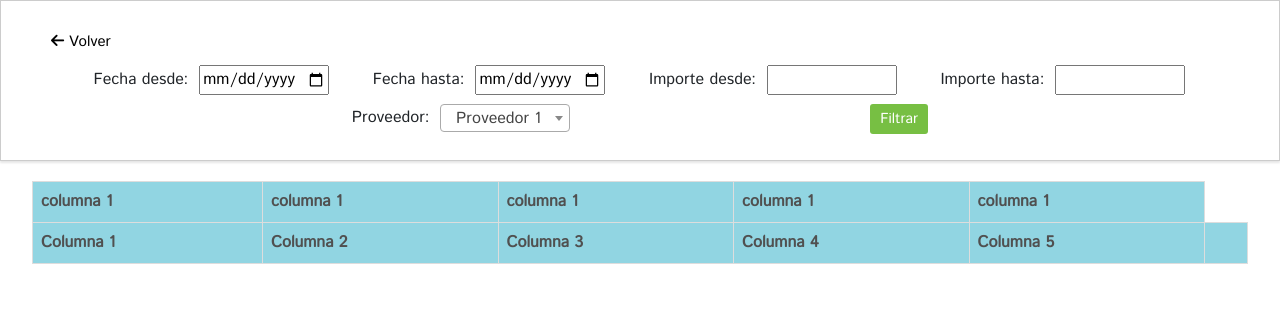
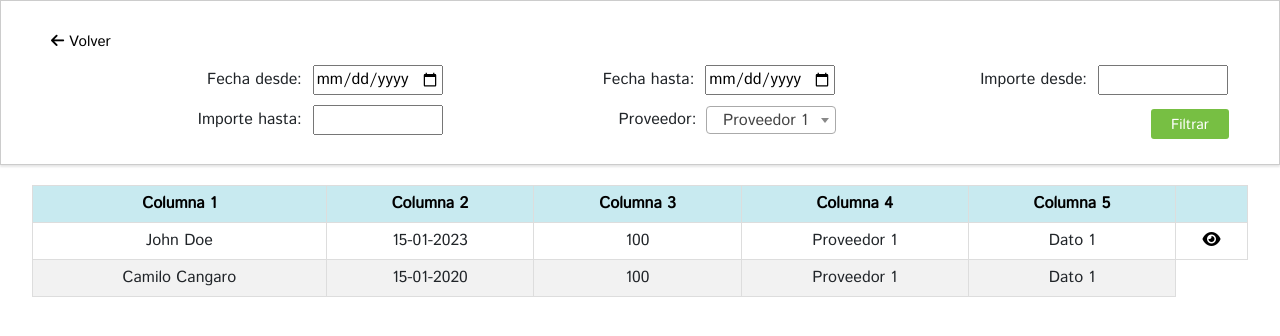
Before and after one commit to Ccangaro747/ordenes-pago-php, a PHP site: page / in a window 1280 px wide. Shown: the part 81-417 px from the top of the page. Run offline with PHP 8.4, Linux system fonts and the light colour scheme; some libraries are stand-ins or nearby versions.

Commit message:
modificado

```diff
--- /dev/null
+++ b/btn-volver.js
@@ -0,0 +1,22 @@
+document.addEventListener("DOMContentLoaded", function () {
+    // Obtén una referencia al botón
+    var btnVolver = document.getElementById("btn-volver");
+
+    // Variable para rastrear el estado del menú
+    var menuAbierto = false;
+
+    // Agrega un evento de clic al botón
+    btnVolver.addEventListener("click", function () {
+      // Obtén una referencia al contenedor del menú (por ejemplo, un elemento div)
+      var menu = document.getElementById("menu-desplegable");
+
+      // Si el menú está cerrado, ábrelo
+      if (!menuAbierto) {
+        menu.style.display = "block"; // Muestra el menú
+        menuAbierto = true; // Actualiza el estado del menú
+      } else { // Si el menú está abierto, ciérralo
+        menu.style.display = "none"; // Oculta el menú
+        menuAbierto = false; // Actualiza el estado del menú
+      }
+    });
+  });
--- a/css/style.css
+++ b/css/style.css
@@ -7,6 +7,12 @@
   --magenta: #ee5b99;
   --celeste: #91d5e2;
   --naranja: #f6921e;
+}
+
+#menu-desplegable {
+  display: none;
+  /* Oculta el menú inicialmente */
+  /* Agrega estilos adicionales según tus necesidades */
 }
 
 * {
@@ -26,10 +32,32 @@ body {
   width: 100%;
 }
 
+#contenedor-filtro {
+  padding: 20px 50px;
+  border: 1px solid #ccc;
+  box-shadow: 0 2px 2px rgba(0, 0, 0, 0.1);
+  width: 100%;
+  box-sizing: border-box;
+  display: flex;
+  flex-direction: column;
+}
+#contenedor-filtro .contenedor-button {
+  width: 90%;
+}
+#contenedor-filtro .contenedor-button button {
+  background-color: white;
+  margin: 5px 0;
+  padding: 5px 0;
+  font-size: 15px;
+  border: none;
+}
+
 #filterForm {
-  display: flex;
-  justify-content: space-evenly;
+  display: grid;
+  grid-template-columns: 1fr 1fr 1fr;
   flex-wrap: wrap;
+  align-items: center;
+  justify-items: end;
 }
 #filterForm label {
   height: 100%;
@@ -44,7 +72,7 @@ body {
   color: white;
   font-size: 14.5px;
   border: none;
-  padding: 0 10px;
+  padding: 5px 20px;
   height: 30px;
 }
 
@@ -58,12 +86,6 @@ body {
   padding: 1px; /* Ajusta el espacio interno según tus preferencias */
   width: 130px; /* Ajusta el ancho según tus preferencias */
   height: 30px; /* Ajusta la altura según tus preferencias */
-}
-
-.container-body {
-  display: flex;
-  flex-direction: column;
-  align-items: flex-start;
 }
 
 .tabla-responsiva {
@@ -83,38 +105,23 @@ body {
   background-color: #f2f2f2;
 }
 .tabla-responsiva table th {
-  background-color: var(--celeste);
-  color: #505050;
+  background-color: rgba(145, 213, 226, 0.5);
+  color: black;
 }
 .tabla-responsiva table th:nth-child(6) {
-  max-width: 20px;
+  min-width: 2px;
+}
+.tabla-responsiva table td button {
+  border: none;
+  background-color: transparent;
+  margin: 0;
+  padding: 0;
 }
 .tabla-responsiva table th,
 .tabla-responsiva table td {
   border: 1px solid #dddddd;
-  text-align: left;
-  padding: 8px;
-}
-
-/*Estilos del filtrar datos */
-.contenedor {
-  padding: 20px 50px;
-  border: 1px solid #ccc;
-  box-shadow: 0 2px 2px rgba(0, 0, 0, 0.1);
-  width: 100%;
-  box-sizing: border-box;
-  display: flex;
-  flex-direction: column;
-}
-.contenedor .contenedor-button {
-  width: 90%;
-}
-.contenedor .contenedor-button button {
-  background-color: white;
-  margin: 5px 0;
-  padding: 5px 0;
-  font-size: 15px;
-  border: none;
+  text-align: center;
+  padding: 6px;
 }
 
 @media screen and (max-width: 768px) {
@@ -160,10 +167,6 @@ body {
   .tabla-responsiva table {
     font-size: 12px;
   }
-  .tabla-responsiva table th,
-  .tabla-responsiva table td {
-    padding: 6px;
-  }
   .tabla-responsiva table th:nth-child(6) {
     min-width: 30px;
   }
--- a/index.html
+++ b/index.html
@@ -84,9 +84,9 @@
         </ul>
       </div>
     </nav>
-    <div class="contenedor">
+    <div id="contenedor-filtro">
       <div class="contenedor-button">
-        <button>
+        <button id="btn-volver">
           <i class="fa fa-arrow-left"></i>
           Volver
         </button>
@@ -125,15 +125,9 @@
     <div id="filteredData" class="container">
       <!-- Resultados del filtro -->
     </div>
-    <div class="container-body">
       <div class="tabla-responsiva">
         <table>
           <thead>
-            <th>columna 1</th>
-            <th>columna 1</th>
-            <th>columna 1</th>
-            <th>columna 1</th>
-            <th>columna 1</th>
             <tr>
               <th>Columna 1</th>
               <th>Columna 2</th>
@@ -145,12 +139,16 @@
           </thead>
           <tbody>
             <tr>
-              <th>Jhn Doe</th>
+              <td>John Doe</td>
               <td>15-01-2023</td>
               <td>100</td>
               <td>Proveedor 1</td>
               <td>Dato 1</td>
-              <td></td>
+              <td>
+                <button>
+                  <i class="fa-solid fa-eye"></i>
+                </button>
+              </td>
             </tr>
             <tr>
               <td>Camilo Cangaro</td>
@@ -168,7 +166,8 @@
     <!-- jQuery -->
     <script src="https://code.jquery.com/jquery-3.6.0.min.js"></script>
     <script src="https://stackpath.bootstrapcdn.com/bootstrap/4.5.2/js/bootstrap.min.js"></script>
-    <script src="app.js"></script>
+    <script src="btn-volver.js"></script>
+    <!-- <script src="app.js"></script> -->
     <script
       src="https://kit.fontawesome.com/0c5da2f650.js"
       crossorigin="anonymous"
--- a/sass/_variables.scss
+++ b/sass/_variables.scss
@@ -7,3 +7,9 @@
   --celeste: #91d5e2;
   --naranja: #f6921e;
 }
+
+#menu-desplegable {
+  display: none;
+  /* Oculta el menú inicialmente */
+  /* Agrega estilos adicionales según tus necesidades */
+}
--- a/sass/style.scss
+++ b/sass/style.scss
@@ -19,85 +19,9 @@ body {
   }
 }
 
-#filterForm {
-  display: flex;
-  justify-content: space-evenly;
-  flex-wrap: wrap;
+//
 
-  label {
-    height: 100%;
-    display: flex;
-    align-items: center;
-    text-align: center;
-    gap: 10px;
-  }
-
-  button {
-    background-color: var(--verde-oscuro);
-    border-radius: 3px;
-    color: white;
-    font-size: 14.5px;
-    border: none;
-    padding: 0 10px;
-    height: 30px;
-  }
-}
-
-/* Estilo para reducir los márgenes de los campos de importe */
-#startDate,
-#endDate,
-#amountFrom,
-#amountTo,
-#provider {
-  margin: 1px; /* Ajusta los márgenes según tus preferencias */
-  padding: 1px; /* Ajusta el espacio interno según tus preferencias */
-  width: 130px; /* Ajusta el ancho según tus preferencias */
-  height: 30px; /* Ajusta la altura según tus preferencias */
-}
-
-.container-body {
-  display: flex;
-  flex-direction: column;
-  align-items: flex-start;
-}
-
-.tabla-responsiva {
-  width: 100%;
-  display: flex;
-  justify-content: center;
-  padding-top: 20px;
-  position: inherit;
-  bottom: 30px;
-  overflow-x: auto;
-
-  table {
-    width: 95%;
-    border-collapse: collapse;
-
-    tr:nth-child(even) {
-      background-color: #f2f2f2;
-    }
-
-    th {
-      background-color: var(--celeste);
-      color: #505050;
-    }
-
-    th:nth-child(6) {
-      max-width: 20px;
-    }
-
-    th,
-    td {
-      border: 1px solid #dddddd;
-      text-align: left;
-      padding: 8px;
-    }
-  }
-}
-
-/*Estilos del filtrar datos */
-.contenedor {
+#contenedor-filtro {
   padding: 20px 50px;
   border: 1px solid #ccc;
   box-shadow: 0 2px 2px rgba(0, 0, 0, 0.1);
@@ -118,6 +42,94 @@ body {
     }
   }
 }
+
+#filterForm {
+  display: grid;
+  grid-template-columns: 1fr 1fr 1fr;
+  flex-wrap: wrap;
+  align-items: center;
+  justify-items: end;
+
+  label {
+    height: 100%;
+    display: flex;
+    align-items: center;
+    text-align: center;
+    gap: 10px;
+  }
+
+  button {
+    background-color: var(--verde-oscuro);
+    border-radius: 3px;
+    color: white;
+    font-size: 14.5px;
+    border: none;
+    padding: 5px 20px;
+    height: 30px;
+
+  }
+}
+
+/* Estilo para reducir los márgenes de los campos de importe */
+#startDate,
+#endDate,
+#amountFrom,
+#amountTo,
+#provider {
+  margin: 1px; /* Ajusta los márgenes según tus preferencias */
+  padding: 1px; /* Ajusta el espacio interno según tus preferencias */
+  width: 130px; /* Ajusta el ancho según tus preferencias */
+  height: 30px; /* Ajusta la altura según tus preferencias */
+}
+
+//
+
+.tabla-responsiva {
+  width: 100%;
+  display: flex;
+  justify-content: center;
+  padding-top: 20px;
+  position: inherit;
+  bottom: 30px;
+  overflow-x: auto;
+
+  table {
+    width: 95%;
+    border-collapse: collapse;
+
+    tr:nth-child(even) {
+      background-color: #f2f2f2;
+    }
+
+    th {
+      background-color: rgba(145, 213, 226, .5);
+      color: black;
+
+    }
+
+    th:nth-child(6) {
+      min-width: 2px;
+    }
+
+    td {
+      button {
+        border: none;
+        background-color: transparent;
+        margin: 0;
+        padding: 0;
+      }
+    }
+
+    th,
+    td {
+      border: 1px solid #dddddd;
+      text-align: center;
+      padding: 6px;
+    }
+  }
+}
+
+//
 
 @media screen and (max-width: 768px) {
   .contenedor {
@@ -170,11 +182,6 @@ body {
     table {
       font-size: 12px;
 
-      th,
-      td {
-        padding: 6px;
-      }
-
       th:nth-child(6) {
         min-width: 30px;
       }
```
Also changed, not shown: app.js (line endings or trailing spaces), 1 other file. Lines whose indentation alone changed are shown as unchanged.
